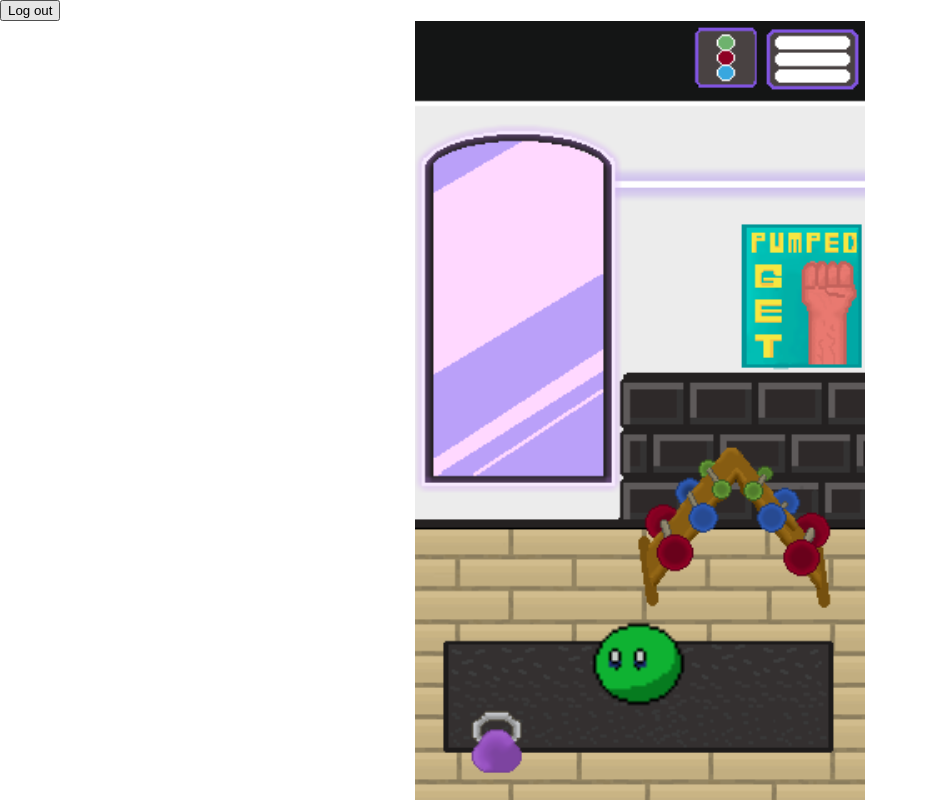
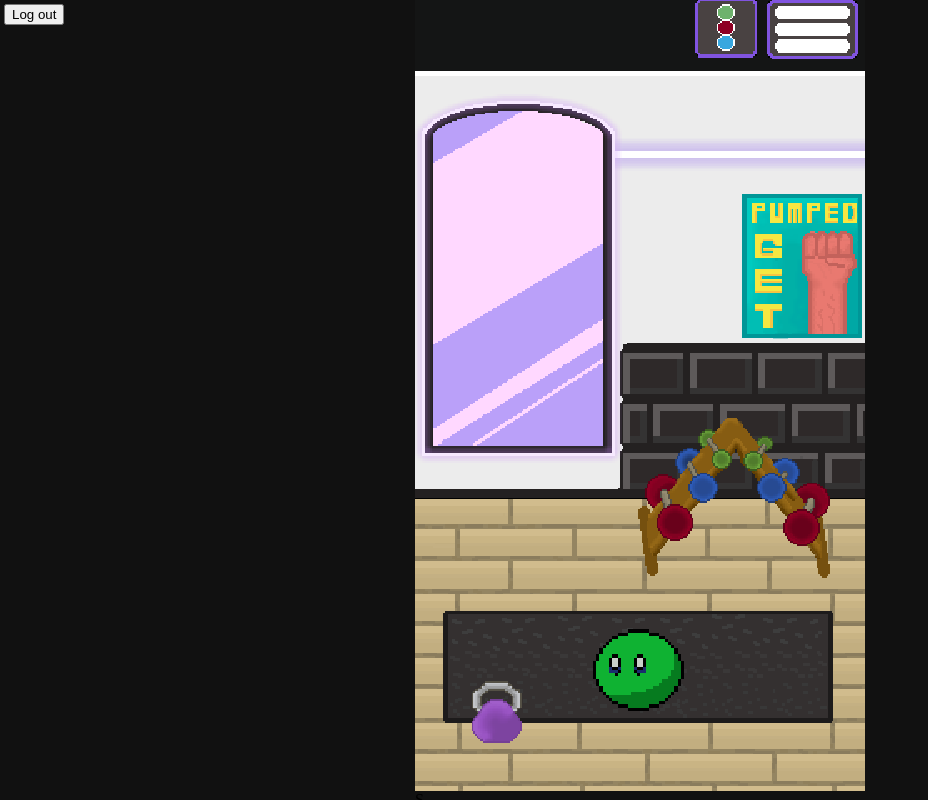
Before and after one commit to UCCS-CS4300-5300/group1-fall2026, a Django app: page / in a window 1280 px wide. Shown: the whole page, without its empty margins (0-928 px from the left). Run offline with Django 5.2, Linux system fonts and the light colour scheme; a user stored in the database is signed in; tables that the repository leaves empty hold one stand-in row (values such as "Sample post").

Commit message:
Initial Push for more Frontend implimentations and fixes

```diff
--- a/project/core/templates/core/home.html
+++ b/project/core/templates/core/home.html
@@ -5,6 +5,7 @@
     <meta charset="utf-8">
     <meta name="viewport" content="width=device-width,initial-scale=1">
     <audio id="bg-music" src="{% static 'audio/side-stepping-prigida-main-version-21377-01-09.mp3' %}" autoplay loop></audio>
+    <link rel="stylesheet" href="{% static 'css/home.css' %}">
     <style>
         html, body {
             margin: 0;
@@ -32,26 +33,41 @@
         }
     </style>
 
+</head>
 
-
-</head>
 <body>
-    <form method="post" action="{% url 'core:logout' %}">
+    <form method="post" action="{% url 'core:logout' %}" class="logout-form">
         {% csrf_token %}
         <button type="submit">Log out</button>
     </form>
 
-    <img src="{% static 'img/workout_room.png' %}" alt="Full Page Image" class="full-page-img">
-    <img src="{% static 'gifs/(Base)TiredAnimation.gif' %}" alt="user base" class="user-base-gif">
+    <div class="stage">
+        <img src="{% static 'img/workout_room.png' %}" alt="Workout room" class="room">
+        <img src="{% static 'gifs/(Base)TiredAnimation.gif' %}" alt="Repkin" class="user-base-gif">
+S
+        <button class="main_menu_button" id="mainMenuButton" aria-label="Open menu"></button>
 
-    <ul class="starter-items">
-        {% for item in items %}
-            <li>{{item.title }}</li>
-        {% endfor %}
-    </ul>
+        <div id="mainMenu" class="main_menu hidden"S>
+            <img src="{% static 'img/main_menu_starter.png' %}" alt="Main Menu" class="main_menu_png">
+        </div>
+    </div>
 
-    <main>
-        {% block content %}{% endblock %}
-    </main>
+    <script>
+        const menu = document.getElementById("mainMenu");
+
+        document.getElementById("mainMenuButton").addEventListener("click", () => {
+            menu.classList.toggle("hidden");
+        });
+
+        // close only when clicking the dark backdrop, not the menu art itself
+        menu.addEventListener("click", (e) => {
+            if (e.target === menu) menu.classList.add("hidden");
+            if (event.key === 'Escape' || event.keyCode===27){
+                const popup = document.getElementById('menu');
+            }
+        });
+
+
+    </script>
 </body>
 </html>
--- a/project/core/templates/core/login.html
+++ b/project/core/templates/core/login.html
@@ -23,6 +23,7 @@
         margin: 0 0 1.5rem;
         color: var(--muted);
     }
+
 
     .field {
         margin-bottom: 1rem;
--- a/project/core/tests.py
+++ b/project/core/tests.py
@@ -105,3 +105,9 @@ def test_logout_message(logged_in_client):
     response = logged_in_client.post(reverse("core:logout"), follow=True)
     messages = [str(m) for m in response.context["messages"]]
     assert messages == ["You've been logged out."]
+
+@pytest.mark.django_db
+def test_main_menu_button_interaction(logged_in_client):
+    response = logged_in_client.get(reverse("core:home"))
+    content = response.content.decode()
+    assert 'id="mainMenuButton"' in content
--- /dev/null
+++ b/project/static/css/home.css
@@ -0,0 +1,80 @@
+html, body {
+    margin: 0;
+    height: 100%;
+    overflow: hidden;
+    background: #111;          /* fills the side bars around the stage */
+}
+
+body {
+    display: flex;
+    justify-content: center;
+    align-items: center;
+}
+
+.logout-form {
+    position: fixed;
+    top: 4px;
+    left: 4px;
+    z-index: 200;
+}
+
+
+.stage {
+    position: relative;
+    aspect-ratio: 9 / 16;
+    width: min(100vw, calc(100vh * 9 / 16));
+}
+
+.room {
+    width: 100%;
+    height: 100%;
+    display: block;
+    image-rendering: pixelated;
+}
+
+.user-base-gif {
+    position: absolute;
+    left: 50%;
+    top: 83%;
+    width: 20%;
+    transform: translate(-50%, -50%);
+    image-rendering: pixelated;
+}
+
+.main_menu_button {
+    position: absolute;
+    left: 78%;
+    top: 1%;
+    width: 19.5%;
+    height: 7.5%;
+    background: transparent;
+    border: none;
+    padding: 0;
+    cursor: pointer;
+    z-index: 5;
+}
+
+.main_menu {
+    position: absolute;
+    inset: 0;
+    display: flex;
+    align-items: center;
+    justify-content: center;
+    background: rgba(0, 0, 0, 0.5);
+    z-index: 100;
+}
+
+.main_menu.hidden {
+    display: none;
+}
+
+.main_menu_png {
+    width: 90%;
+    height: auto;
+    image-rendering: pixelated;
+}
+
+.user_display_screen {
+    position:absolute;
+
+}
```
Also changed, not shown: project/static/img/Logo.png, project/static/img/main_menu_starter.png (added). Lines whose indentation alone changed are shown as unchanged.
